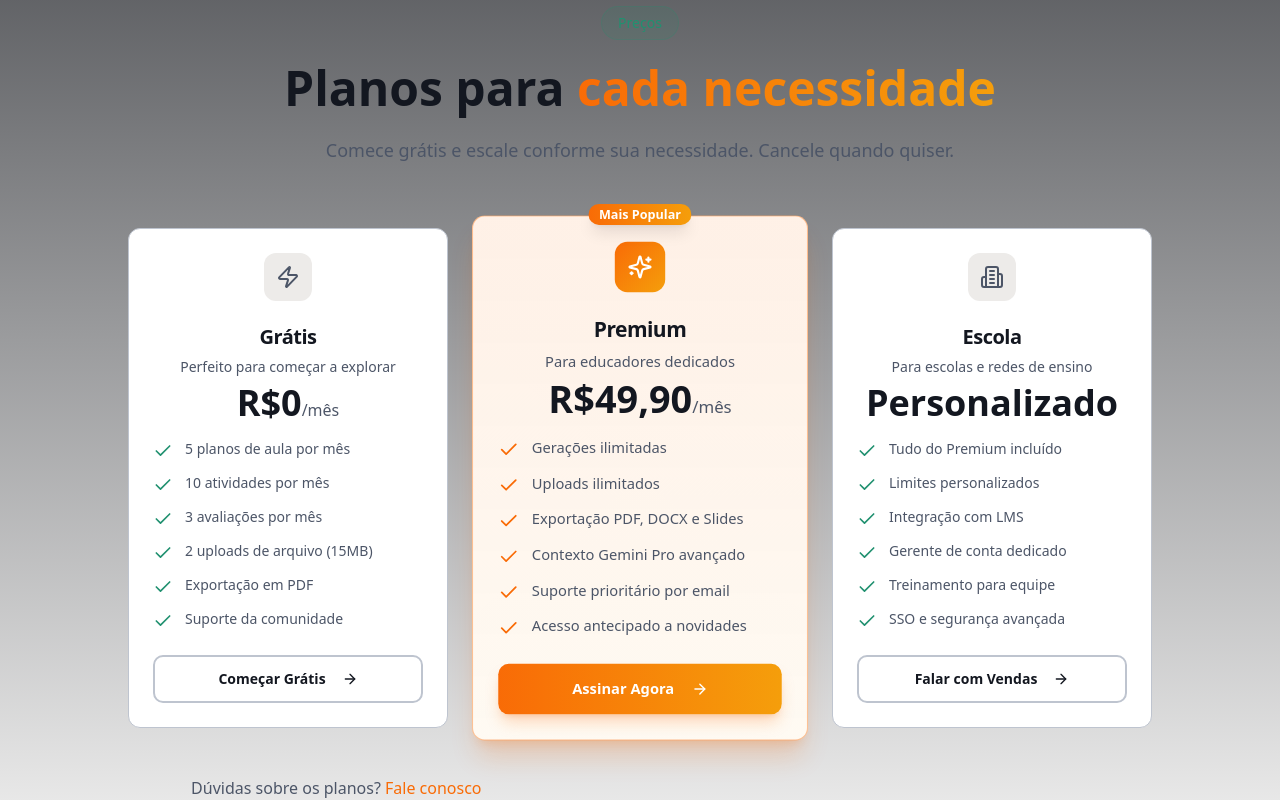
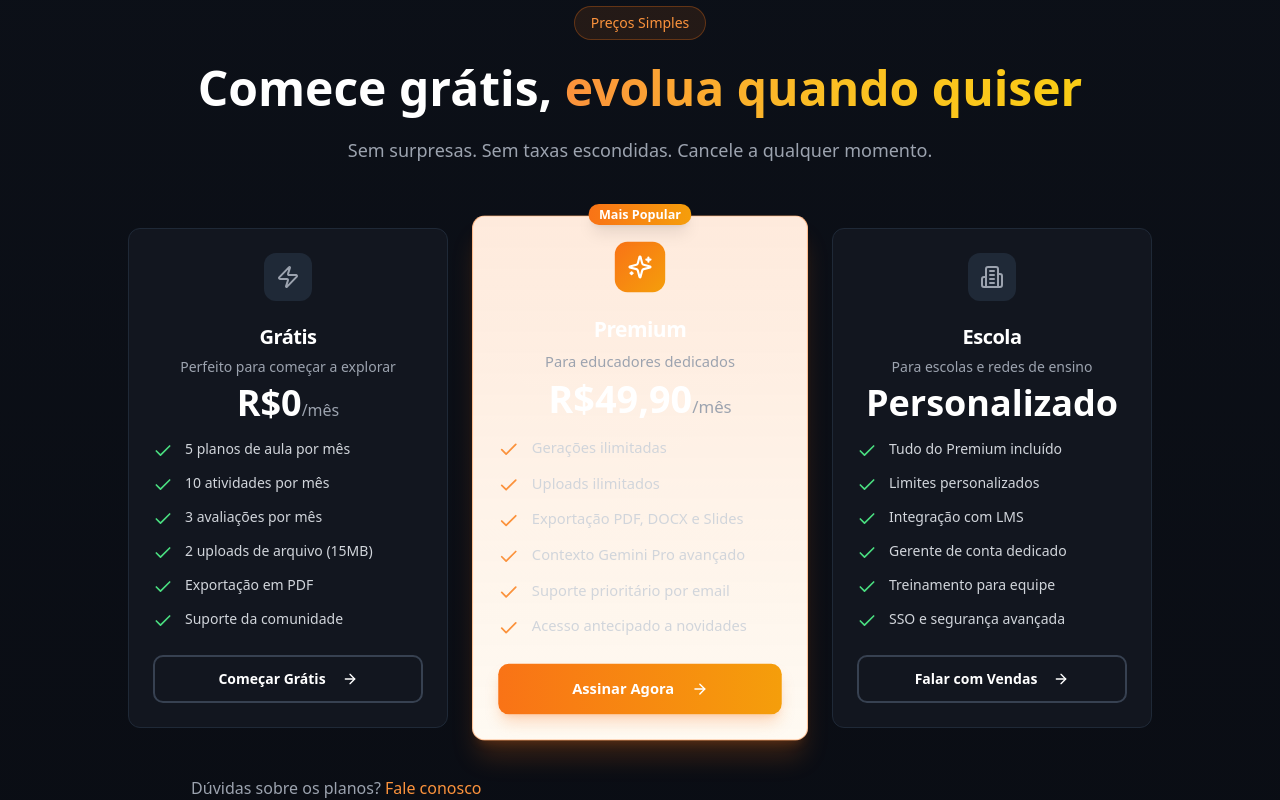
Before and after one commit to hudsonargollo/educassol, a React (Vite) app: page / in a window 1280 px wide. Shown: the part 4320-5120 px from the top of the page. Built offline with nearby package versions, Linux system fonts and the light colour scheme.

Commit message:
fix: improve pricing section dark styling and capitalize user name in dashboard

```diff
--- a/src/components/dashboard/WelcomeBanner.tsx
+++ b/src/components/dashboard/WelcomeBanner.tsx
@@ -2,6 +2,15 @@ import * as React from "react";
 import { Sparkles, Wand2, ArrowRight } from "lucide-react";
 import { cn } from "@/lib/utils";
 import { Button } from "@/components/ui/button";
+
+// Helper function to capitalize first letter of each word
+function capitalizeFirstLetter(name: string): string {
+  if (!name) return name;
+  return name
+    .split(' ')
+    .map(word => word.charAt(0).toUpperCase() + word.slice(1).toLowerCase())
+    .join(' ');
+}
 
 export interface WelcomeBannerProps {
   userName?: string;
@@ -14,7 +23,7 @@ export function WelcomeBanner({
   onGenerateExam,
   className,
 }: WelcomeBannerProps) {
-  const displayName = userName || "Professor";
+  const displayName = capitalizeFirstLetter(userName || "Professor");
   const greeting = getGreeting();
 
   return (
--- a/src/components/landing/PricingSection.tsx
+++ b/src/components/landing/PricingSection.tsx
@@ -92,10 +92,10 @@ function PricingCard({ tier, onAction, index }: PricingCardProps) {
       transition={{ duration: 0.3 }}
     >
       <Card
-        className={`relative h-full transition-all duration-500 ${
+        className={`relative h-full transition-all duration-500 border ${
           tier.highlighted
-            ? 'bg-gradient-to-b from-primary/10 to-amber-500/5 dark:from-primary/15 dark:to-amber-500/10 border-primary/40 shadow-xl shadow-primary/20 scale-105 z-10'
-            : 'bg-card hover:bg-card-hover border-border hover:border-primary/30'
+            ? 'bg-gradient-to-b from-orange-500/15 to-amber-500/5 border-orange-500/40 shadow-xl shadow-orange-500/20 scale-105 z-10'
+            : 'bg-[#12161f] hover:bg-[#161b26] border-gray-800 hover:border-orange-500/30'
         }`}
       >
         {tier.highlighted && (
@@ -105,7 +105,7 @@ function PricingCard({ tier, onAction, index }: PricingCardProps) {
             transition={{ delay: 0.5 }}
           >
             <Badge
-              className="absolute -top-3 left-1/2 -translate-x-1/2 bg-gradient-to-r from-primary to-amber-500 text-white border-0 shadow-lg"
+              className="absolute -top-3 left-1/2 -translate-x-1/2 bg-gradient-to-r from-orange-500 to-amber-500 text-white border-0 shadow-lg"
             >
               Mais Popular
             </Badge>
@@ -116,21 +116,21 @@ function PricingCard({ tier, onAction, index }: PricingCardProps) {
           <motion.div
             className={`inline-flex mx-auto p-3 rounded-xl mb-4 ${
               tier.highlighted
-                ? 'bg-gradient-to-br from-primary to-amber-500'
-                : 'bg-muted'
+                ? 'bg-gradient-to-br from-orange-500 to-amber-500'
+                : 'bg-gray-800'
             }`}
             whileHover={{ scale: 1.1, rotate: 5 }}
             transition={{ type: "spring", stiffness: 400 }}
           >
-            <Icon className={`h-6 w-6 ${tier.highlighted ? 'text-white' : 'text-muted-foreground'}`} />
+            <Icon className={`h-6 w-6 ${tier.highlighted ? 'text-white' : 'text-gray-400'}`} />
           </motion.div>
 
-          <CardTitle className="text-xl text-foreground">{tier.name}</CardTitle>
-          <CardDescription className="text-muted-foreground">{tier.description}</CardDescription>
+          <CardTitle className="text-xl text-white">{tier.name}</CardTitle>
+          <CardDescription className="text-gray-400">{tier.description}</CardDescription>
 
           <div className="mt-4">
-            <span className="text-4xl font-bold text-foreground">{tier.price}</span>
-            <span className="text-muted-foreground">{tier.period}</span>
+            <span className="text-4xl font-bold text-white">{tier.price}</span>
+            <span className="text-gray-400">{tier.period}</span>
           </div>
         </CardHeader>
 
@@ -147,9 +147,9 @@ function PricingCard({ tier, onAction, index }: PricingCardProps) {
                 viewport={{ once: true }}
               >
                 <Check className={`h-5 w-5 mt-0.5 flex-shrink-0 ${
-                  tier.highlighted ? 'text-primary' : 'text-secondary'
+                  tier.highlighted ? 'text-orange-400' : 'text-green-400'
                 }`} />
-                <span className="text-sm text-muted-foreground">{feature}</span>
+                <span className="text-sm text-gray-300">{feature}</span>
               </motion.li>
             ))}
           </ul>
@@ -160,8 +160,8 @@ function PricingCard({ tier, onAction, index }: PricingCardProps) {
             variant={tier.ctaVariant}
             className={`w-full h-12 font-semibold group ${
               tier.highlighted
-                ? 'bg-gradient-to-r from-primary to-amber-500 hover:from-primary/90 hover:to-amber-500/90 text-white border-0 shadow-lg shadow-primary/25'
-                : 'border-border hover:border-primary/50 text-foreground hover:bg-primary/5'
+                ? 'bg-gradient-to-r from-orange-500 to-amber-500 hover:from-orange-600 hover:to-amber-600 text-white border-0 shadow-lg shadow-orange-500/25'
+                : 'border-gray-700 hover:border-orange-500/50 text-white hover:bg-orange-500/10'
             }`}
           >
             {tier.cta}
@@ -196,7 +196,7 @@ export function PricingSection() {
   };
 
   return (
-    <section id="pricing" className="py-24 lg:py-32 bg-gradient-to-b from-muted/30 to-background dark:from-[#0c1018] dark:to-[#0a0d14]">
+    <section id="pricing" className="py-24 lg:py-32 bg-gradient-to-b from-[#0c1018] to-[#0a0d14]">
       <div className="container mx-auto px-4">
         {/* Section header */}
         <motion.div
@@ -210,18 +210,18 @@ export function PricingSection() {
             initial={{ opacity: 0, scale: 0.9 }}
             whileInView={{ opacity: 1, scale: 1 }}
             viewport={{ once: true }}
-            className="inline-block px-4 py-1.5 rounded-full text-sm font-medium mb-6 bg-secondary/10 border border-secondary/20 text-secondary"
+            className="inline-block px-4 py-1.5 rounded-full text-sm font-medium mb-6 bg-orange-500/10 border border-orange-500/30 text-orange-400"
           >
-            Preços
+            Preços Simples
           </motion.span>
-          <h2 className="text-3xl sm:text-4xl lg:text-5xl font-bold text-foreground mb-6">
-            Planos para{' '}
-            <span className="text-transparent bg-clip-text bg-gradient-to-r from-primary to-amber-500">
-              cada necessidade
+          <h2 className="text-3xl sm:text-4xl lg:text-5xl font-bold text-white mb-6">
+            Comece grátis,{' '}
+            <span className="text-transparent bg-clip-text bg-gradient-to-r from-orange-400 via-amber-400 to-yellow-400">
+              evolua quando quiser
             </span>
           </h2>
-          <p className="text-lg text-muted-foreground max-w-2xl mx-auto">
-            Comece grátis e escale conforme sua necessidade. Cancele quando quiser.
+          <p className="text-lg text-gray-400 max-w-2xl mx-auto">
+            Sem surpresas. Sem taxas escondidas. Cancele a qualquer momento.
           </p>
         </motion.div>
 
@@ -251,11 +251,11 @@ export function PricingSection() {
           transition={{ delay: 0.5 }}
           className="text-center mt-12"
         >
-          <p className="text-muted-foreground">
+          <p className="text-gray-400">
             Dúvidas sobre os planos?{' '}
             <a
               href="mailto:suporte@educasol.com.br"
-              className="text-primary hover:text-primary/80 font-medium underline-offset-4 hover:underline transition-colors"
+              className="text-orange-400 hover:text-orange-300 font-medium underline-offset-4 hover:underline transition-colors"
             >
               Fale conosco
             </a>
```
